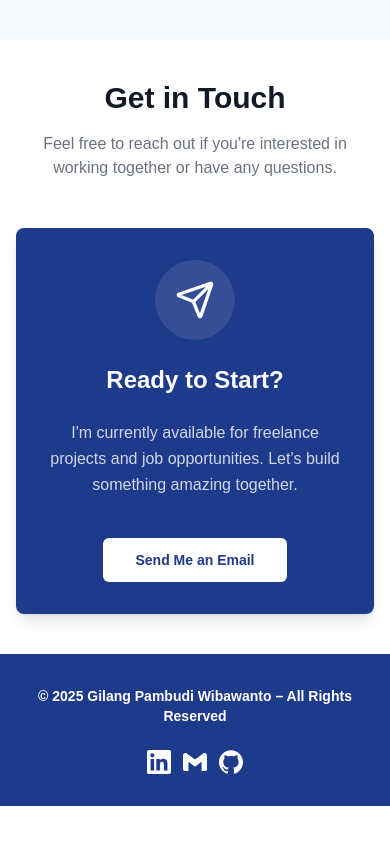
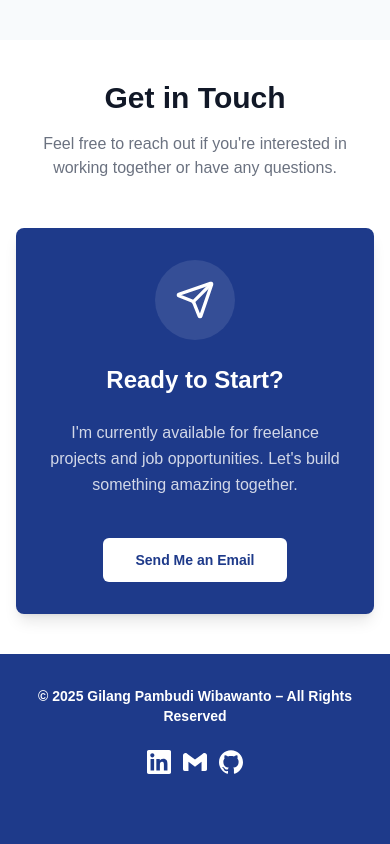
Before and after one commit to GilangPambudi/web-porto-nextjs, a Next.js app: page / in a window 390 px wide. Shown: the part 8153-8997 px from the top of the page. Before the commit the page ends 8959 px from the top, so only its background shows below. Built offline with nearby package versions, Linux system fonts and the light colour scheme.

Commit message:
feat: update footer padding

```diff
--- a/components/footer.tsx
+++ b/components/footer.tsx
@@ -26,7 +26,7 @@ const getYear = () => {
 
 export default function Footer() {
   return (
-    <footer className="py-8 md:py-6 bg-blue-900 text-white">
+    <footer className="pt-8 pb-24 md:py-6 bg-blue-900 text-white">
       <div className="w-full md:w-4/5 mx-auto px-4 flex flex-col md:flex-row items-center justify-between gap-4">
         {/* Logo and Copyright */}
         <div className="flex flex-col sm:flex-row items-center gap-2 sm:gap-3">
```
